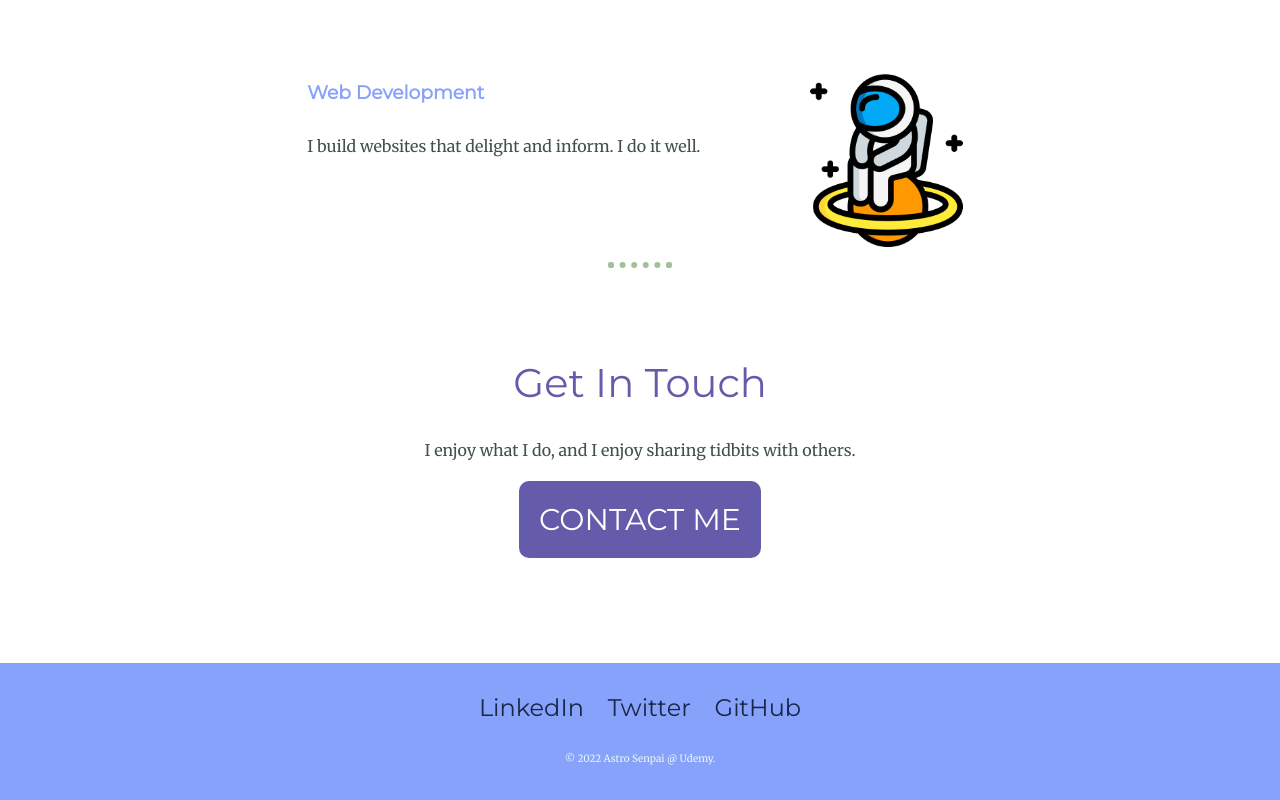
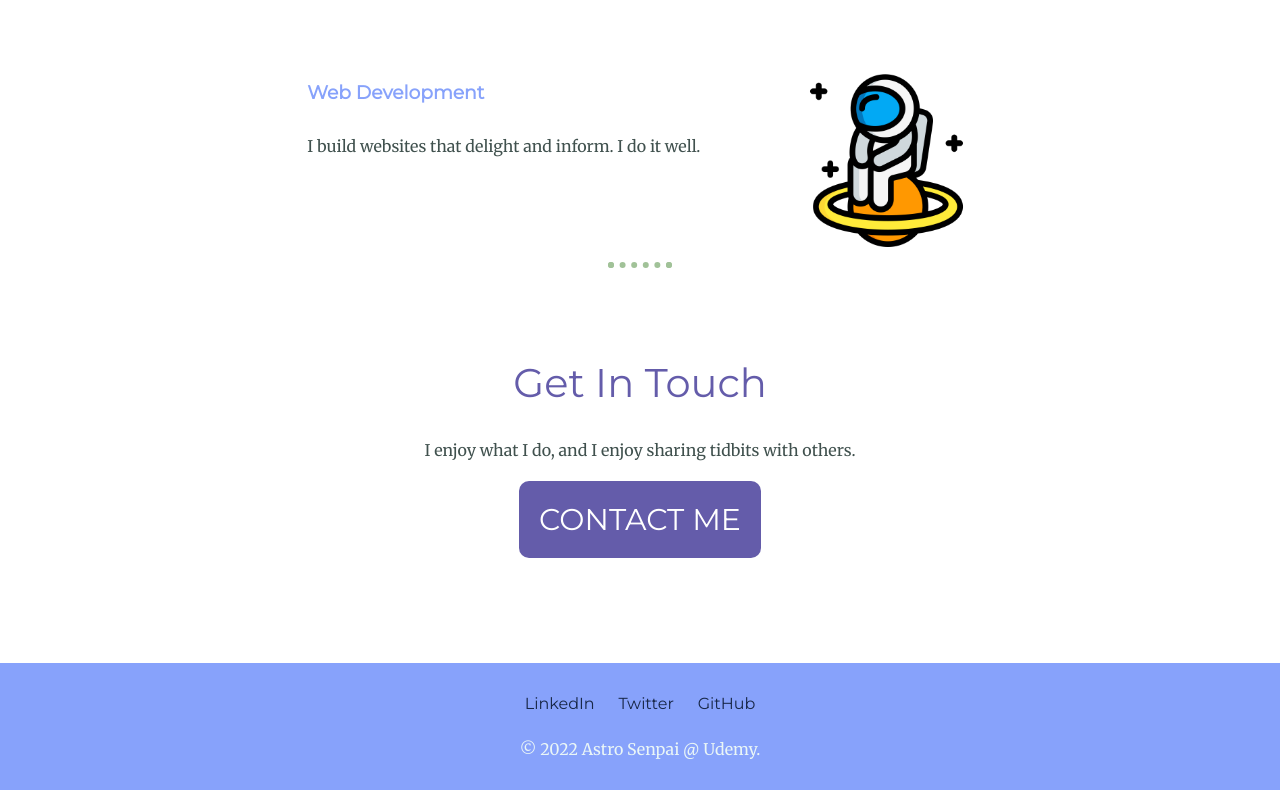
Before and after one commit to astrodumo/Astros-web, a plain HTML site: page index.html in a window 1280 px wide. Shown: the part 1507-2307 px from the top of the page. Drawn offline with Linux system fonts and the light colour scheme.

Commit message:
Update styles.css

```diff
--- a/css/styles.css
+++ b/css/styles.css
@@ -104,7 +104,6 @@ background-color: #87A2FB;
 
 a {
   color: #182747;
-  font-size: 24px;
   font-family: 'Montserrat', sans-serif;
   margin: 5px 10px;
   text-decoration: none;
@@ -114,7 +113,7 @@ a:hover{
 }
 
 .copyright{
-  font-size: 10px;
+  font-size: 75%px;
   color: #EAF6F6;
-  padding: 20px 0;
+  padding: 10px 0;
 }
```
